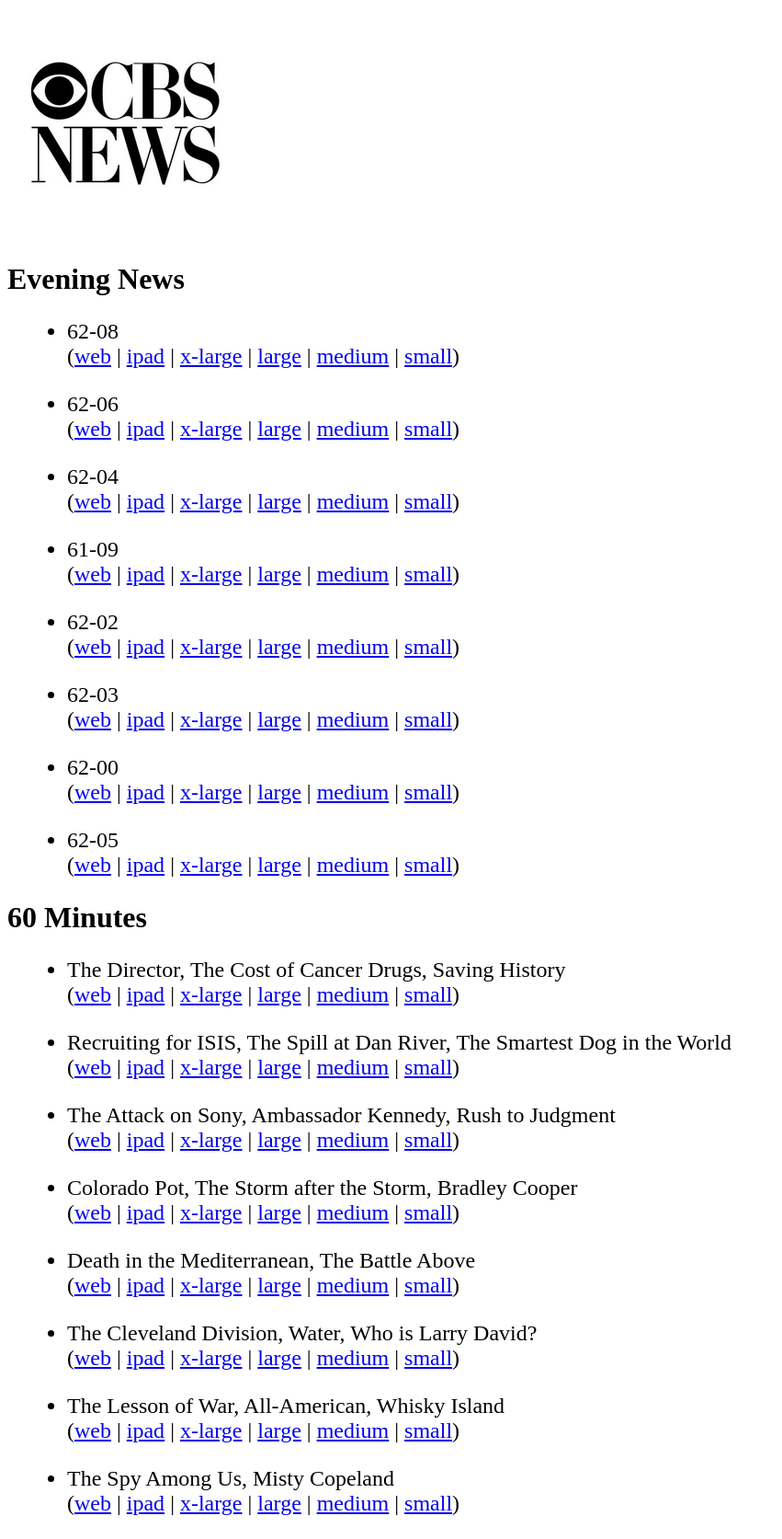
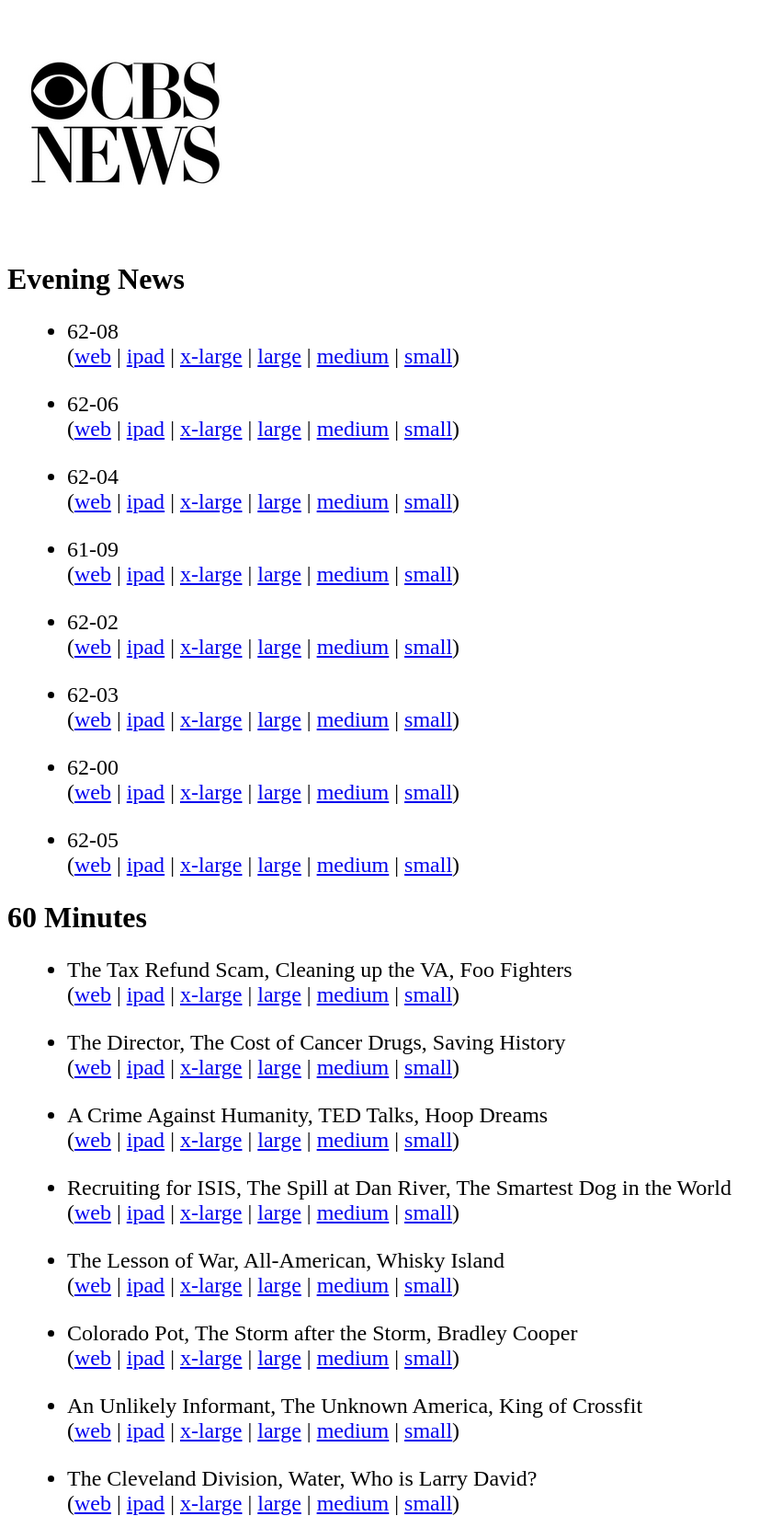
Before and after one commit to jkutner/cbsfeed, a Jekyll site: the page built from index.html, in a window 1280 px wide. Shown: the whole page at 92% size, without its empty margins (0-851 px from the left). Built offline with Jekyll 4.4.1, drawn with Linux system fonts in a browser that asks for light colours; nearby versions of some CDN libraries; some of the changed lines change nothing that is shown.

Commit message:
Updating with latest episdoes

```diff
--- a/_data/sixtymin.yml
+++ b/_data/sixtymin.yml
@@ -1,4 +1,13 @@
 ---
+- title: The Tax Refund Scam, Cleaning up the VA, Foo Fighters
+  links:
+    orig: /videos/the-tax-refund-scam-cleaning-up-the-va-foo-fighters/
+    ipad: ipad-streaming.cbsnews.com/media/mpx/2013/10/25/56666691724/60_full_0226_380509_0/60_full_0226_380509_0.m3u8
+    mp4_240: media\/2013\/10\/25\/56666691724\/60_full_0226_380457_240.mp4
+    mp4_740: media\/2013\/10\/25\/56666691724\/60_full_0226_380457_740.mp4
+    mp4_796: media\/2013\/10\/25\/56666691724\/60_full_0226_380457_796.mp4
+    mp4_1296: media\/2013\/10\/25\/56666691724\/60_full_0226_380457_1296.mp4
+  date: The Tax Refund Scam, Cleaning up the VA, Foo Fighters
 - title: The Director, The Cost of Cancer Drugs, Saving History
   links:
     orig: /videos/the-director-the-cost-of-cancer-drugs-saving-history/
@@ -8,6 +17,15 @@
     mp4_796: media\/2015\/06\/20\/468584003573\/60_0621_Full_V4_409891_796.mp4
     mp4_1296: media\/2015\/06\/20\/468584003573\/60_0621_Full_V4_409891_1296.mp4
   date: The Director, The Cost of Cancer Drugs, Saving History
+- title: A Crime Against Humanity, TED Talks, Hoop Dreams
+  links:
+    orig: /videos/a-crime-against-humanity-ted-talks-hoop-dreams/
+    ipad: ipad-streaming.cbsnews.com/media/mpx/2015/04/19/430507075750/60_FULL_041915_379358_500/60_FULL_041915_379358_500.m3u8
+    mp4_240: media\/2015\/04\/19\/430507075750\/60_FULL_041915_379339_240.mp4
+    mp4_740: media\/2015\/04\/19\/430507075750\/60_FULL_041915_379339_740.mp4
+    mp4_796: media\/2015\/04\/19\/430507075750\/60_FULL_041915_379339_796.mp4
+    mp4_1296: media\/2015\/04\/19\/430507075750\/60_FULL_041915_379339_1296.mp4
+  date: A Crime Against Humanity, TED Talks, Hoop Dreams
 - title: Recruiting for ISIS, The Spill at Dan River, The Smartest Dog in the World
   links:
     orig: /videos/recruiting-for-isis-the-spill-at-dan-river-the-smartest-dog-in-the-world/
@@ -17,15 +35,15 @@
     mp4_796: media\/2013\/10\/25\/56666691724\/60_full_0226_380457_796.mp4
     mp4_1296: media\/2013\/10\/25\/56666691724\/60_full_0226_380457_1296.mp4
   date: Recruiting for ISIS, The Spill at Dan River, The Smartest Dog in the World
-- title: The Attack on Sony, Ambassador Kennedy, Rush to Judgment
+- title: The Lesson of War, All-American, Whisky Island
   links:
-    orig: /videos/the-attack-on-sony-ambassador-kennedy-rush-to-judgment/
-    ipad: ipad-streaming.cbsnews.com/media/mpx/2013/10/25/56666691724/60_full_0226_380509_0/60_full_0226_380509_0.m3u8
-    mp4_240: media\/2013\/10\/25\/56666691724\/60_full_0226_380457_240.mp4
-    mp4_740: media\/2013\/10\/25\/56666691724\/60_full_0226_380457_740.mp4
-    mp4_796: media\/2013\/10\/25\/56666691724\/60_full_0226_380457_796.mp4
-    mp4_1296: media\/2013\/10\/25\/56666691724\/60_full_0226_380457_1296.mp4
-  date: The Attack on Sony, Ambassador Kennedy, Rush to Judgment
+    orig: /videos/the-lesson-of-war-all-american-whisky-island/
+    ipad: ipad-streaming.cbsnews.com/media/mpx/2015/05/02/438069827774/60_FULL_050115_387505_0/60_FULL_050115_387505_0.m3u8
+    mp4_240: media\/2015\/05\/02\/438069827774\/60_FULL_050115_387478_240.mp4
+    mp4_740: media\/2015\/05\/02\/438069827774\/60_FULL_050115_387478_740.mp4
+    mp4_796: media\/2015\/05\/02\/438069827774\/60_FULL_050115_387478_796.mp4
+    mp4_1296: media\/2015\/05\/02\/438069827774\/60_FULL_050115_387478_1296.mp4
+  date: The Lesson of War, All-American, Whisky Island
 - title: Colorado Pot, The Storm after the Storm, Bradley Cooper
   links:
     orig: /videos/colorado-pot-the-storm-after-the-storm-bradley-cooper/
@@ -35,15 +53,15 @@
     mp4_796: media\/2013\/10\/25\/56666691724\/60_full_0226_380457_796.mp4
     mp4_1296: media\/2013\/10\/25\/56666691724\/60_full_0226_380457_1296.mp4
   date: Colorado Pot, The Storm after the Storm, Bradley Cooper
-- title: Death in the Mediterranean, The Battle Above
+- title: An Unlikely Informant, The Unknown America, King of Crossfit
   links:
-    orig: /videos/death-in-the-mediterranean-the-battle-above/
-    ipad: ipad-streaming.cbsnews.com/media/mpx/2015/04/26/434766915793/60_fULL_0426_383227_500/60_fULL_0426_383227_500.m3u8
-    mp4_240: media\/2015\/04\/26\/434766915793\/60_fULL_0426_383201_240.mp4
-    mp4_740: media\/2015\/04\/26\/434766915793\/60_fULL_0426_383201_740.mp4
-    mp4_796: media\/2015\/04\/26\/434766915793\/60_fULL_0426_383201_796.mp4
-    mp4_1296: media\/2015\/04\/26\/434766915793\/60_fULL_0426_383201_1296.mp4
-  date: Death in the Mediterranean, The Battle Above
+    orig: /videos/an-unlikely-informant-the-unknown-america-king-of-crossfit/
+    ipad: ipad-streaming.cbsnews.com/media/mpx/2013/10/25/56666691724/60_full_0226_380509_0/60_full_0226_380509_0.m3u8
+    mp4_240: media\/2013\/10\/25\/56666691724\/60_full_0226_380457_240.mp4
+    mp4_740: media\/2013\/10\/25\/56666691724\/60_full_0226_380457_740.mp4
+    mp4_796: media\/2013\/10\/25\/56666691724\/60_full_0226_380457_796.mp4
+    mp4_1296: media\/2013\/10\/25\/56666691724\/60_full_0226_380457_1296.mp4
+  date: An Unlikely Informant, The Unknown America, King of Crossfit
 - title: The Cleveland Division, Water, Who is Larry David?
   links:
     orig: /videos/the-cleveland-division-water-who-is-larry-david/
@@ -53,21 +71,3 @@
     mp4_796: media\/2013\/10\/25\/56666691724\/60_full_0226_380457_796.mp4
     mp4_1296: media\/2013\/10\/25\/56666691724\/60_full_0226_380457_1296.mp4
   date: The Cleveland Division, Water, Who is Larry David?
-- title: The Lesson of War, All-American, Whisky Island
-  links:
-    orig: /videos/the-lesson-of-war-all-american-whisky-island/
-    ipad: ipad-streaming.cbsnews.com/media/mpx/2015/05/02/438069827774/60_FULL_050115_387505_0/60_FULL_050115_387505_0.m3u8
-    mp4_240: media\/2015\/05\/02\/438069827774\/60_FULL_050115_387478_240.mp4
-    mp4_740: media\/2015\/05\/02\/438069827774\/60_FULL_050115_387478_740.mp4
-    mp4_796: media\/2015\/05\/02\/438069827774\/60_FULL_050115_387478_796.mp4
-    mp4_1296: media\/2015\/05\/02\/438069827774\/60_FULL_050115_387478_1296.mp4
-  date: The Lesson of War, All-American, Whisky Island
-- title: The Spy Among Us, Misty Copeland
-  links:
-    orig: /videos/the-spy-among-us-misty-copeland/
-    ipad: ipad-streaming.cbsnews.com/media/mpx/2013/10/25/56666691724/60_full_0226_380509_0/60_full_0226_380509_0.m3u8
-    mp4_240: media\/2013\/10\/25\/56666691724\/60_full_0226_380457_240.mp4
-    mp4_740: media\/2013\/10\/25\/56666691724\/60_full_0226_380457_740.mp4
-    mp4_796: media\/2013\/10\/25\/56666691724\/60_full_0226_380457_796.mp4
-    mp4_1296: media\/2013\/10\/25\/56666691724\/60_full_0226_380457_1296.mp4
-  date: The Spy Among Us, Misty Copeland
```
